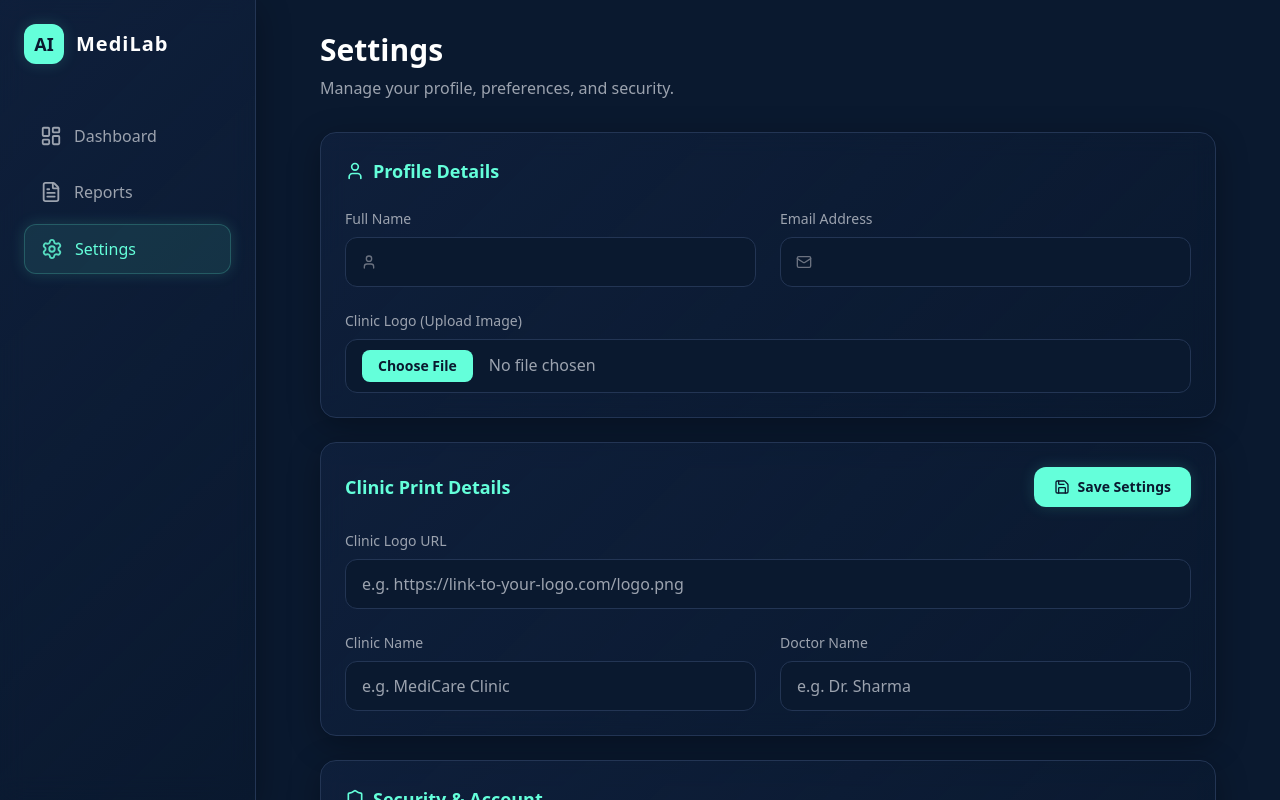
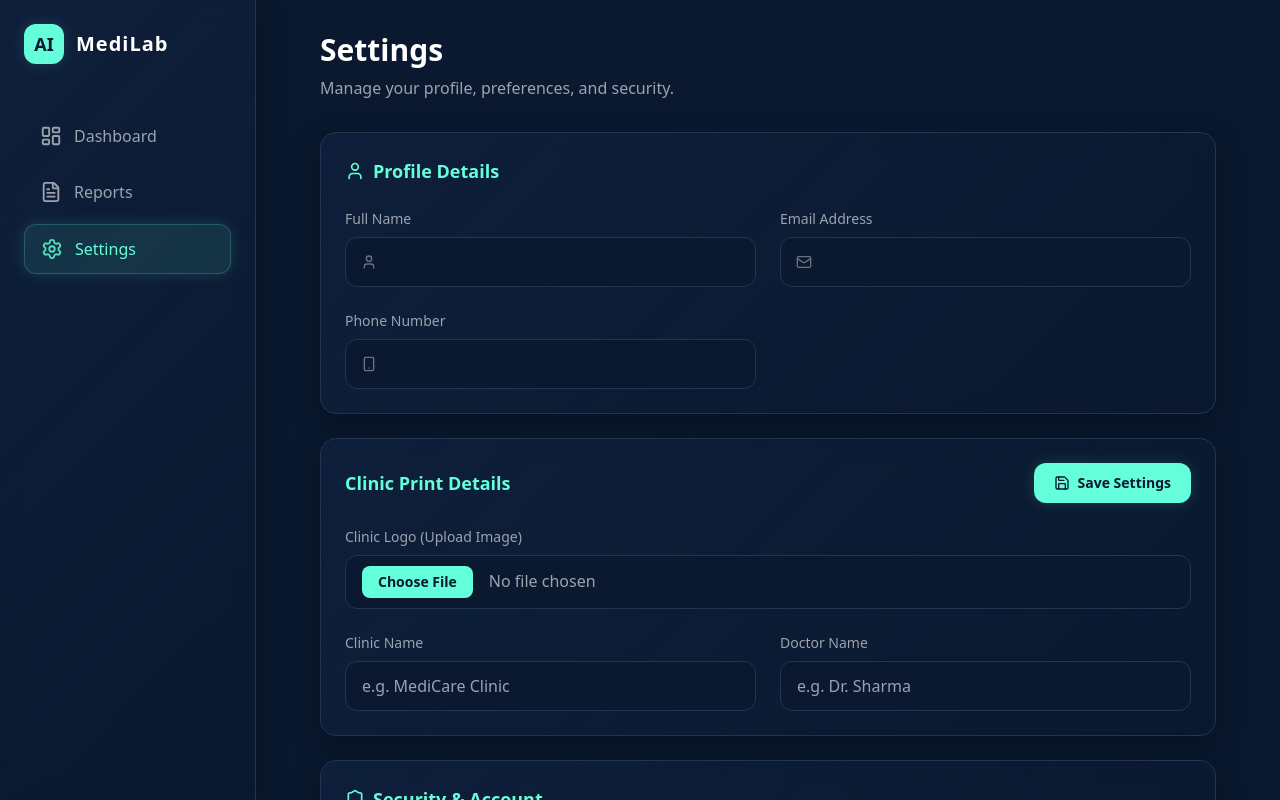
Before and after one commit to anuragsinghyadav2658-lang/medilab-ai-frontend, a React (Vite) app: page /settings in a window 1280 px wide. Shown: the top 800 px of the page. Built offline with nearby package versions, Linux system fonts and the light colour scheme.

Commit message:
fixed some nuw bug

```diff
--- a/src/pages/Settings.jsx
+++ b/src/pages/Settings.jsx
@@ -298,7 +298,41 @@ const Settings = () => {
                 />
               </div>
             </div>
+            <div className="md:col-span-2">
+              <label className="block text-sm text-gray-400 mb-2">
+                Phone Number
+              </label>
+              <div className="relative w-full md:w-1/2 pr-0 md:pr-3">
+                <div className="absolute inset-y-0 left-0 pl-4 flex items-center pointer-events-none">
+                  <Smartphone size={16} className="text-gray-500" />
+                </div>
+                <input
+                  type="text"
+                  name="phone"
+                  value={editedProfile.phone}
+                  onChange={handleProfileChange}
+                  className="w-full bg-navy border border-navy-lightest rounded-xl pl-10 pr-4 py-3 text-white focus:border-mint focus:outline-none transition-colors"
+                />
+              </div>
+            </div>
+          </div>
+        </div>
 
+        {/* Clinic Print Details Section */}
+        <div className="bg-glass-navy backdrop-blur-md border border-navy-lightest rounded-2xl p-6 shadow-glass mb-6">
+          <div className="flex flex-col sm:flex-row sm:items-center justify-between gap-4 mb-6">
+            <h2 className="text-lg font-semibold text-mint flex items-center gap-2">
+              Clinic Print Details
+            </h2>
+            <button
+              onClick={saveClinicDetails}
+              className="flex items-center justify-center gap-2 bg-mint text-navy px-5 py-2.5 rounded-xl font-bold hover:bg-mint/90 transition-all text-sm shadow-mint-glow w-full sm:w-auto"
+            >
+              <Save size={16} /> Save Settings
+            </button>
+          </div>
+
+          <div className="grid grid-cols-1 md:grid-cols-2 gap-6">
             {/* Clinic Logo Upload Section - Ise replace karna hai */}
             <div className="md:col-span-2">
               <label className="block text-sm text-gray-400 mb-2">
@@ -321,37 +355,7 @@ const Settings = () => {
                 />
               </div>
             </div>
-          </div>
-        </div>
 
-        {/* Clinic Print Details Section */}
-        <div className="bg-glass-navy backdrop-blur-md border border-navy-lightest rounded-2xl p-6 shadow-glass mb-6">
-          <div className="flex flex-col sm:flex-row sm:items-center justify-between gap-4 mb-6">
-            <h2 className="text-lg font-semibold text-mint flex items-center gap-2">
-              Clinic Print Details
-            </h2>
-            <button
-              onClick={saveClinicDetails}
-              className="flex items-center justify-center gap-2 bg-mint text-navy px-5 py-2.5 rounded-xl font-bold hover:bg-mint/90 transition-all text-sm shadow-mint-glow w-full sm:w-auto"
-            >
-              <Save size={16} /> Save Settings
-            </button>
-          </div>
-
-          <div className="grid grid-cols-1 md:grid-cols-2 gap-6">
-            <div className="md:col-span-2">
-              <label className="block text-sm text-gray-400 mb-2">
-                Clinic Logo URL
-              </label>
-              <input
-                type="text"
-                name="logoUrl"
-                value={clinicDetails.logoUrl}
-                onChange={handleClinicChange}
-                placeholder="e.g. https://link-to-your-logo.com/logo.png"
-                className="w-full bg-navy border border-navy-lightest rounded-xl px-4 py-3 text-white focus:border-mint focus:outline-none transition-colors"
-              />
-            </div>
             <div>
               <label className="block text-sm text-gray-400 mb-2">
                 Clinic Name
```
